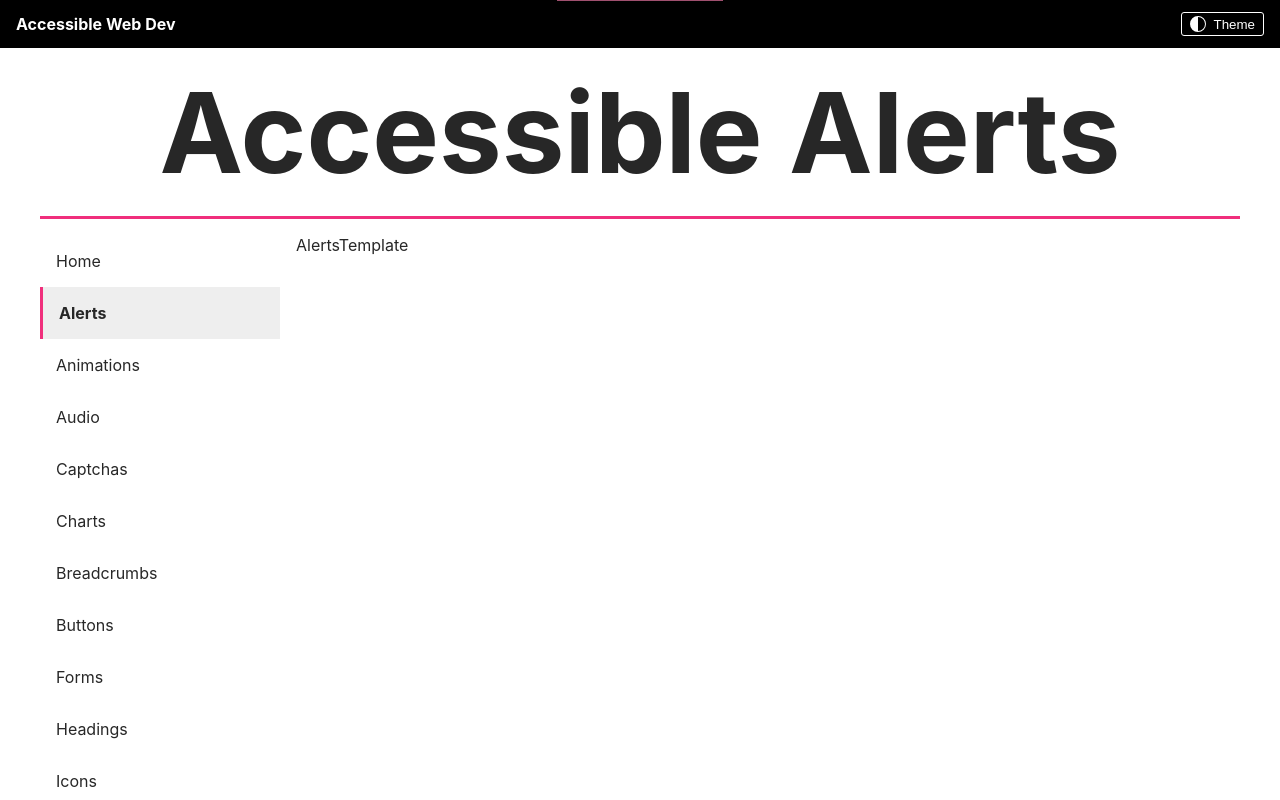
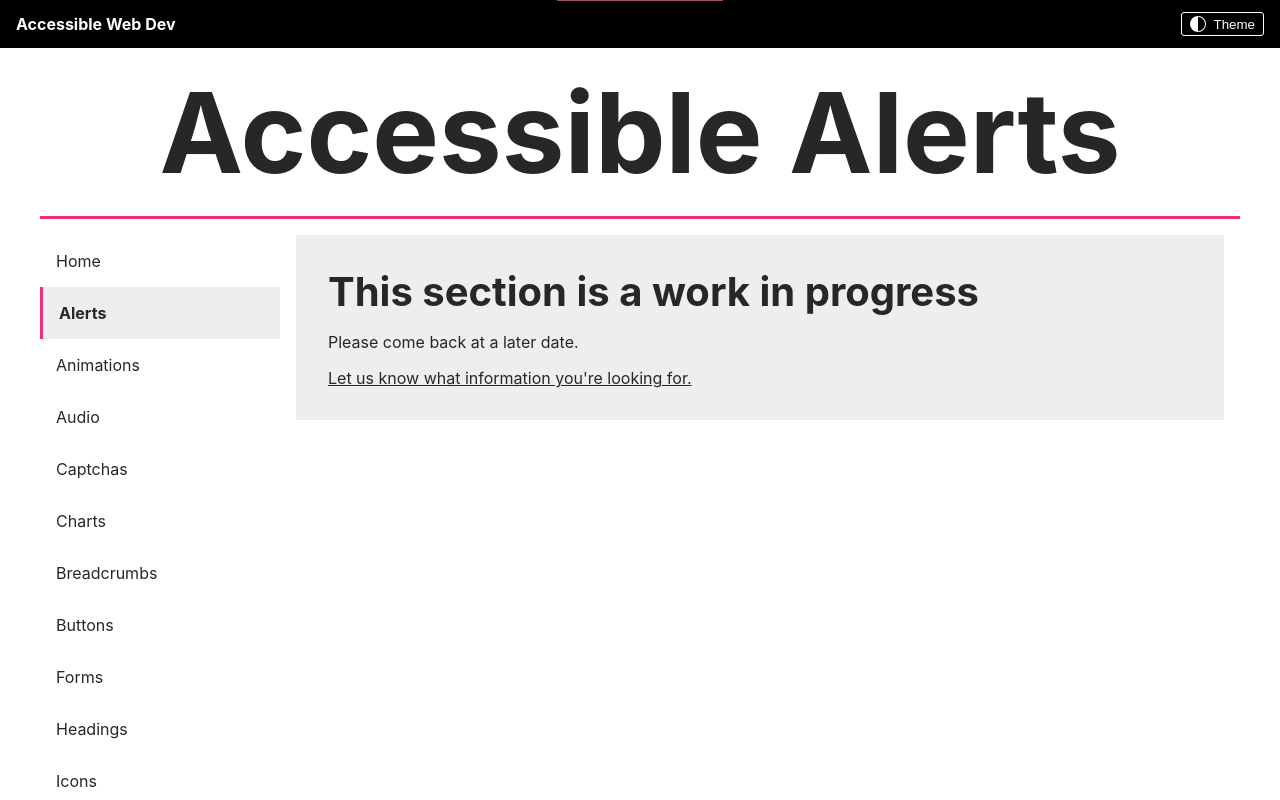
Before and after one commit to wizard0918/AcessibleWebDev, a Next.js app: page /alerts in a window 1280 px wide. Shown: the top 800 px of the page. Built offline with nearby package versions, Linux system fonts and the light colour scheme.

Commit message:
Update styles for WIP component

```diff
--- a/components/ContentTemplates/AlertsTemplate.tsx
+++ b/components/ContentTemplates/AlertsTemplate.tsx
@@ -1,7 +1,8 @@
 import React from "react"
+import WorkInProgress from "../WorkInProgress/WorkInProgress"
 
 const AlertsTemplate = () => {
-	return <div>AlertsTemplate</div>
+	return <WorkInProgress />
 }
 
 export default AlertsTemplate
--- a/components/WorkInProgress/WorkInProgress.module.css
+++ b/components/WorkInProgress/WorkInProgress.module.css
@@ -0,0 +1,4 @@
+.WIPContainer {
+  background-color: var(--lightGrey);
+  padding: 32px;
+}
--- a/components/WorkInProgress/WorkInProgress.tsx
+++ b/components/WorkInProgress/WorkInProgress.tsx
@@ -1,14 +1,15 @@
 import React from "react"
+import styles from "./WorkInProgress.module.css"
 
 const WorkInProgress = () => {
 	return (
-		<>
+		<section className={styles.WIPContainer}>
 			<h2>This section is a work in progress</h2>
-			<p>Please come back at a later date</p>
+			<p>Please come back at a later date.</p>
 			<a href="https://github.com/AccessibleForAll/AccessibleWebDev">
 				Let us know what information you're looking for.
 			</a>
-		</>
+		</section>
 	)
 }
 
```
